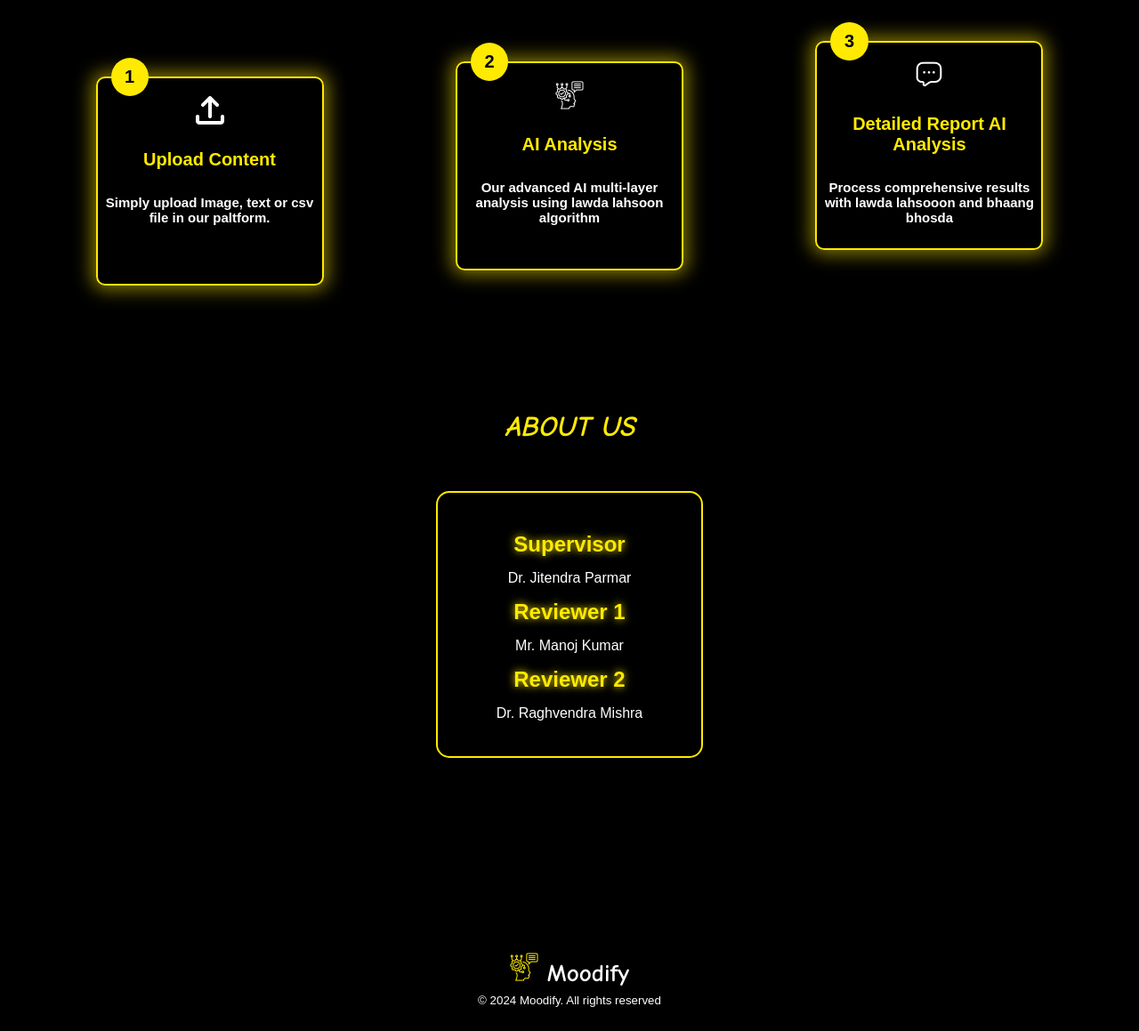
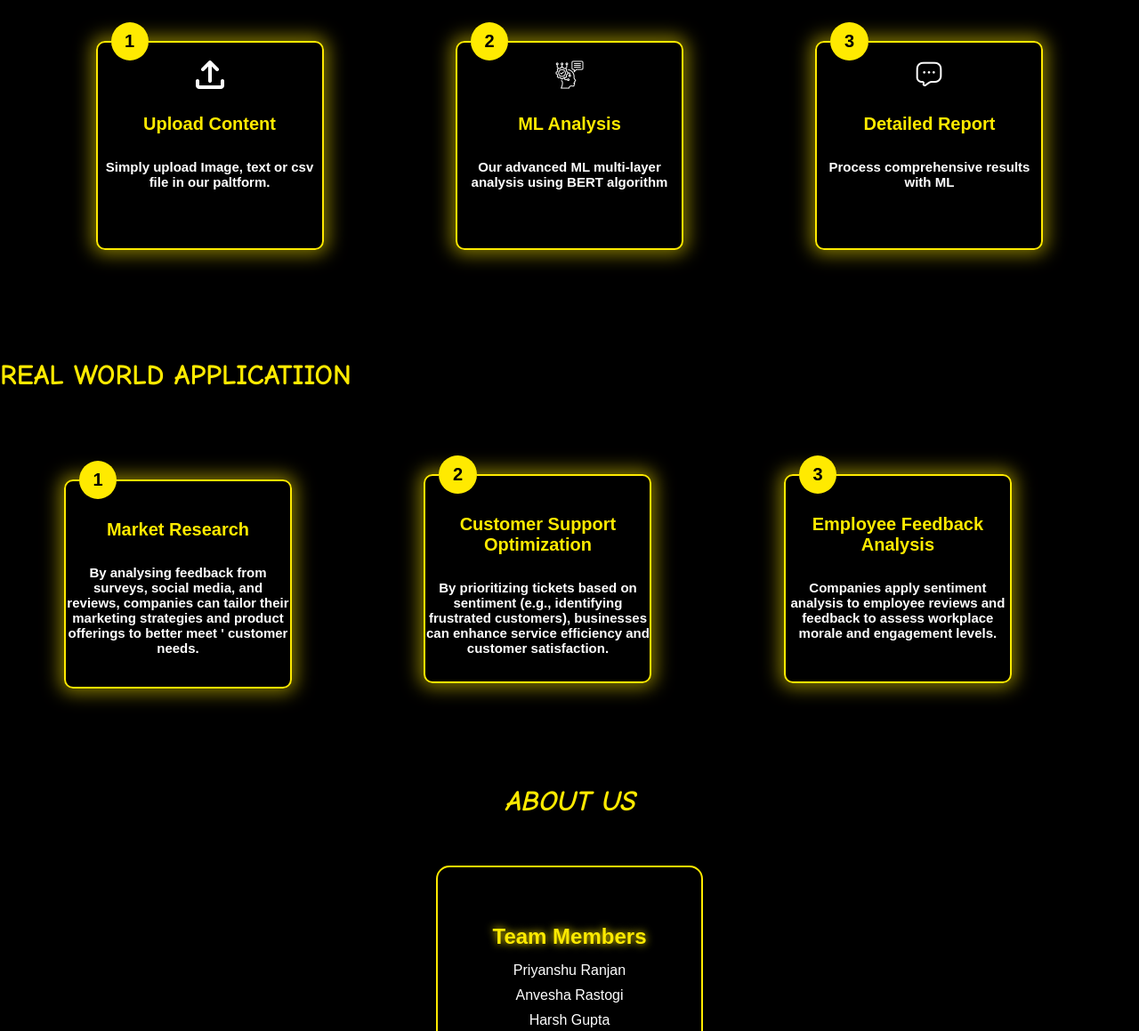
Before and after one commit to Shrishkd/Sentiment_Analysis, a plain HTML site: page Home.html in a window 1280 px wide. Shown: the part 601-1760 px from the top of the page at 89% size. Drawn offline with Linux system fonts and the light colour scheme.

Commit message:
Update Home.html

```diff
--- a/Home.html
+++ b/Home.html
@@ -34,6 +34,9 @@
             </details>
         </p>
     </main>
+<div class="parent">
+
+
     <div class="Info-box">
         <h1>HOW IT WORKS</h1>
 
@@ -55,10 +58,10 @@
                 <legend>&nbsp;2&nbsp; </legend>
                 <center><img src="AI.png" alt="error"><br>
                     <br>
-                    AI Analysis
+                   ML Analysis
                     <br>
                     <br>
-                    <p class="detail"> Our advanced AI multi-layer analysis using lawda lahsoon algorithm</p></center>
+                    <p class="detail"> Our advanced ML multi-layer analysis using BERT algorithm</p></center>
             </fieldset>
         </div>
         <div class="content-box-front">
@@ -67,13 +70,60 @@
                 <center><img src="message.png" alt="error"><br>
                     <br>
                     Detailed Report
-                    AI Analysis
                     <br>
                     <br>
-                    <p class="detail">Process comprehensive results with lawda lahsooon and bhaang bhosda</p></center>
+                    <p class="detail">Process comprehensive results with ML</p></center>
             </fieldset>
         </div>
+
     </div>
+    <div class="application">
+        <h1>REAL WORLD APPLICATIION</h1>
+
+        <div class="content-box-front">
+            <fieldset>
+                <legend>&nbsp;1&nbsp;</legend>
+                <center>
+                    <br>
+                    Market Research
+                    <br>
+                    <br>
+                    <p class="detail"> By analysing feedback from surveys, social media, and reviews,
+                    companies can tailor their marketing strategies and product offerings to better meet '
+                    customer needs.</p>
+                </center>
+            </fieldset>
+        </div>
+
+        <div class="content-box-front">
+            <fieldset>
+                <legend>&nbsp;2&nbsp; </legend>
+                <center>
+                    <br>
+                    Customer Support Optimization
+                    <br>
+                    <br>
+                    <p class="detail">By prioritizing tickets based on sentiment (e.g., identifying frustrated customers), businesses can
+                        enhance service efficiency and customer satisfaction.</p></center>
+            </fieldset>
+        </div>
+        <div class="content-box-front">
+            <fieldset>
+                <legend>&nbsp;3&nbsp;</legend>
+                <center>
+                    <br>
+                    Employee Feedback Analysis
+                    <br>
+                    <br>
+                    <p class="detail">Companies apply sentiment analysis to employee reviews and feedback to assess workplace morale and engagement levels.
+                        <br>
+                        <br>
+                </p></center>
+            </fieldset>
+        </div>
+
+    </div>
+</div>
 <br>
 <br>
 <center>
@@ -86,14 +136,7 @@
         <div class="flip-card">
           <div class="flip-card-inner">
             <div class="flip-card-front">
-              <h2>Supervisor</h2>
-              <p>Dr. Jitendra Parmar</p>
-              <h2>Reviewer 1</h2>
-              <p>Mr. Manoj Kumar</p>
-              <h2>Reviewer 2</h2>
-              <p>Dr. Raghvendra Mishra</p>
-            </div>
-            <div class="flip-card-back">
+
               <h2>Team Members</h2>
               <p>Priyanshu Ranjan</p>
               <p>Anvesha Rastogi</p>
@@ -101,10 +144,19 @@
               <p>Parth Despandey</p>
               <p>Shrish</p>
             </div>
+            <div class="flip-card-back">
+                <h2>Supervisor</h2>
+                <p>Dr. Jitendra Parmar</p>
+                <h2>Reviewer 1</h2>
+                <p>Mr. Manoj Kumar</p>
+                <h2>Reviewer 2</h2>
+                <p>Dr. Raghvendra Mishra</p>
+            </div>
           </div>
         </div>
       </div>
 </div>
+
 </center>
     <footer>
         <div class="logo"><img src="Logo.png" alt="logo-error"> Moodify</div>
```
